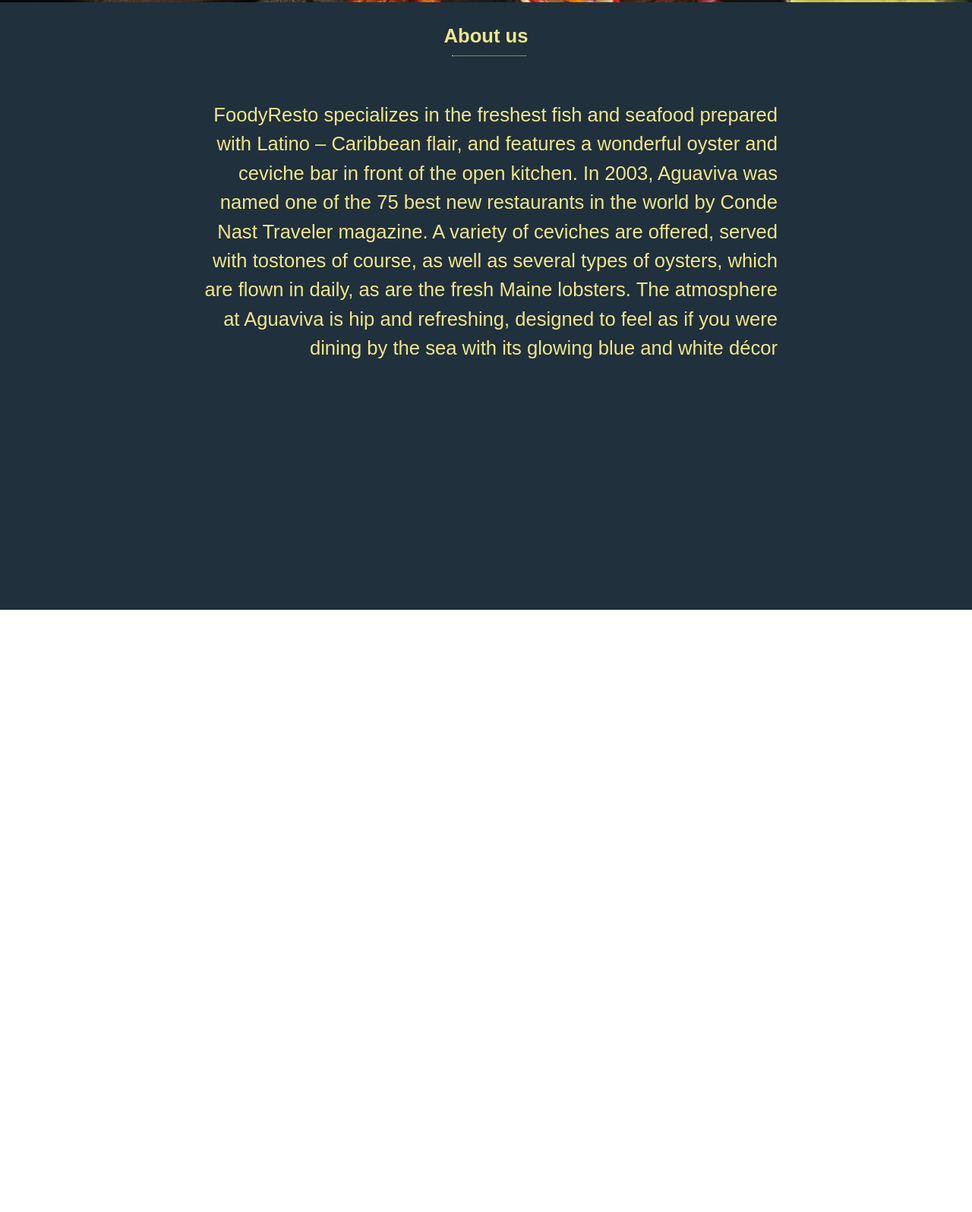
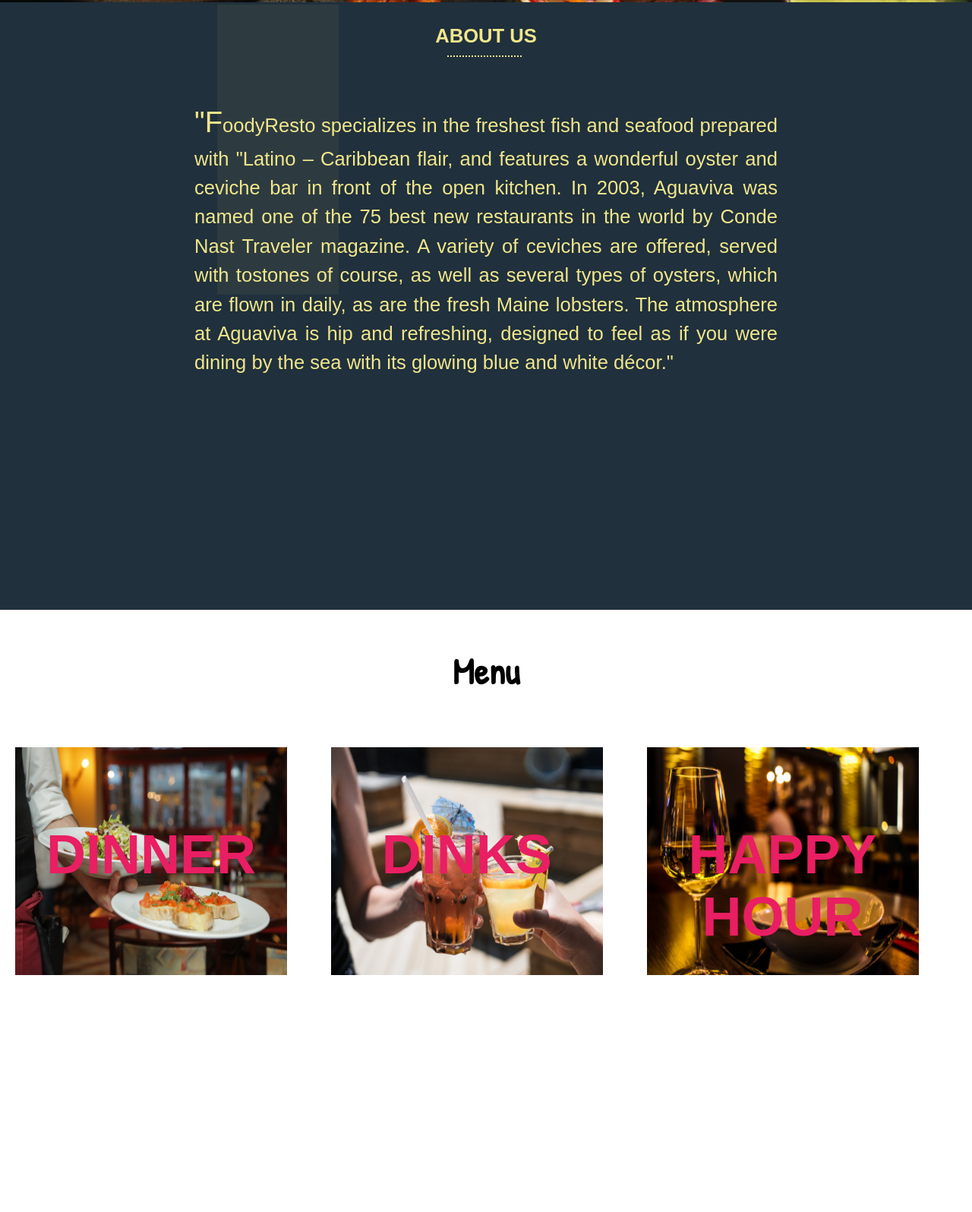
Before and after one commit to srikanthkarra376/goldenFoods, a plain HTML site: page index.html in a window 1280 px wide. Shown: the part 797-2393 px from the top of the page at 76% size. Before the commit the page ends 1600 px from the top, so only its background shows below. Drawn offline with nearby package versions, Linux system fonts and the light colour scheme; a web font is replaced by a local one.

Commit message:
added menu

```diff
--- a/css/styles.css
+++ b/css/styles.css
@@ -105,6 +105,9 @@
     color:#ffeb3b;
     padding-top:50px;
   }
+   #side-menu-div ul li a:hover{
+    text-decoration: line-through;
+   }
   #side-menu-div i{
     padding:8px 16px;
   }
@@ -133,6 +136,7 @@
   width:100%;
   background-attachment: scroll;
   background:linear-gradient(rgb(4, 4, 3),rgba(30, 17, 17, 0)),url(../images/hotel.jpeg);
+  transition: .5s;
   background-size: cover;
   background-position: center;
   background-repeat: no-repeat;
@@ -148,20 +152,23 @@
 width:50%;
 text-align: center;
 margin: 22.5%;
+
 }
 
 
 #showcase h1:hover{
+  animation-name: animate;
   background-image: url(../images/large.png);
+  transition: 0.9s;
   z-index: 1;
   background-size: 400px 250px;
   position: absolute;
   background-position: center;
   background-repeat: no-repeat;
+
 }
 
-
-/*------------------------about------------------------------*/
+/*------------------------ABOUT-------------------------*/
 
 #about {
 
@@ -171,7 +178,7 @@
 height: 100vh;
 background-color:#20303c;
 border-left:1px soild #F0E68C;
-text-align:right;
+text-align:justify;
 }
 
 
@@ -184,32 +191,137 @@
   margin:0 auto;
 
 }
+#about p:before {
+
+    content: '';
+    height: 50%;
+    background-color: #f0e68c0f;
+    position: absolute;
+    padding: 80px;
+    margin-top: 65px;
+    transform: translate(30px, -50%);
+}
+
 
 #about p {
   line-height: 1.5;
 }
+#about p::first-letter {
+  font-size: 1.5em;
+}
 
 #about h3 {
+  text-transform: uppercase;
   text-align: center;
   padding: 30px;
 }
 
-
 #about h3::after {
   position:absolute;
-  content: '';
+  content:'';
   margin-top: 40px;
-  margin-left:-100px;
+  margin-left:-118px;
   width:98px;
-  border-bottom: 1px dotted #F0E68C;
+  border-bottom: 2px dotted #F0E68C;
 }
 
 @media screen and (max-width: 900px) {
 
 #about p {
+
     font-size: 1.2em;
     text-align: justify;
-      line-height: 1.3;
+    line-height: 1.3;
+  }
+
+}
+@media screen and (max-width: 600px) {
+  #about p {
+
+    font-size: 1.5em;
+    text-align: justify;
+    line-height: 1.5;
+  }
+
 }
 
+@media screen and (max-width: 500px)
+{
+
+#about {
+      position: absolute;
+      top:100vh;
+      width:100%;
+      height: 80vh;
+      background-color:#20303c;
+      border-left:1px soild #F0E68C;
+      text-align:justify;
+}
+
+
+  #about p {
+
+    font-size: 1em;
+    text-align: justify;
+    line-height: 1.3;
+    padding:0;
   }
+
+
+}
+/*------------------------MENU-------------------------*/
+#menu {
+position: absolute;
+top:200vh;
+width:100%;
+height: 100vh;
+}
+#menu h3 {
+  text-align:center;
+  font-size: 3em;
+}
+#menu .grid-container {
+  display: grid;
+  grid-template-columns: 30% 30% 30%;
+  grid-gap: 3%;
+  padding: 10px;
+}
+
+#menu .grid-container .grid-item {
+
+  padding: 10px;
+  text-align: center;
+}
+#menu .grid-container .grid-item img {
+  width:100%;
+  height:300px;
+
+}
+#menu .grid-container .grid-item h1 {
+  position: relative;
+  font-family:almoni-dl-aaa-300,sans-serif;
+  top:-45%;
+  z-index:1;
+  text-transform: uppercase;
+  color: #e91e63;
+  font-size: 4.5em;
+  opacity: 1;
+
+}
+
+@media screen and (max-width: 900px) {
+
+#menu .grid-container {
+  display: grid;
+  grid-template-columns: auto auto ;
+  }
+
+}
+@media screen and (max-width: 700px) {
+
+#menu .grid-container {
+  display: grid;
+  grid-template-columns: auto  ;
+  }
+
+}
--- a/index.html
+++ b/index.html
@@ -13,13 +13,13 @@
   </head>
 
 <body>
-   <!-----Header---->
+   <!---------------------------Header------------------------------------->
    <div id="logo">
       <a href="#">Golden Resto</a>
   </div>
+   <!---------------------------NAVBAR------------------------------------->
    <nav>
       <ul>
-
          <li><a href="#">Home</a></li>
         <li><a href="#about">About</a></li>
         <li><a href="#menu">Menu</a></li>
@@ -40,22 +40,46 @@
           <li><a href="#contact">contact</a></li>
        </ul>
     </div>
-    <!---Showcase images-->
+
+   <!----------------------------SHOWCASE------------------------------------->
     <section id="showcase">
       <h1> " WE SERVE FOOD WITH LOVE "</h1>
+    </section>
 
-    </section>
+    <!----------------------------ABOUT------------------------------------->
     <section id="about">
       <h3>About us </h3>
-      <p>FoodyResto specializes in the freshest fish and seafood prepared with
-Latino – Caribbean flair, and features a wonderful oyster and
+      <p>"FoodyResto specializes in the freshest fish and seafood prepared with
+            "Latino – Caribbean flair, and features a wonderful oyster and
                         ceviche bar in front of the open kitchen. In 2003, Aguaviva was
                         named one of the 75 best new restaurants in the world by Conde
                         Nast Traveler magazine. A variety of ceviches are offered, served
                         with tostones of course, as well as several types of oysters, which
                         are flown in daily, as are the fresh Maine lobsters. The
-atmosphere at Aguaviva is hip and refreshing, designed to feel as if you were dining by the sea
-with its glowing blue and white décor
+                        atmosphere at Aguaviva is hip and refreshing, designed to feel as
+                        if you were dining by the sea with its glowing blue and white décor."
+  </section>
+
+  <!---------------------------MENU------------------------------------->
+   <section id="menu">
+      <h3>Menu</h3>
+    <div class="grid-container">
+      <div class="grid-item">
+          <img src="./images/dinner.jpeg">
+          <h1>Dinner</h1>
+      </div>
+        <div class="grid-item">
+          <img src="./images/drinks.jpeg">
+           <h1>Dinks</h1>
+      </div>
+        <div class="grid-item">
+        <img src="./images/wineGlass.jpeg">
+          <h1>Happy Hour</h1>
+      </div>
+
+
+    </div>
+
   </section>
 
   <script src="https://code.jquery.com/jquery-3.3.1.js"></script>
--- a/js/main.js
+++ b/js/main.js
@@ -5,16 +5,18 @@
    });
 
 
-     $("#side-menu-div li.close,#side-menu-div ul li a").on('click',function(){
-     $('#side-menu-div ul').addClass('animated bounceOut').css('display','none');
-     $('#side-menu-div i').fadeIn(200).css('display','block');
-
-
-   });
+     $("#side-menu-div li.close").on('click',function(){
+      $('#side-menu-div i.fa-bars').fadeIn(200).css('display','block');
+     $('#side-menu-div ul ').css('display','none');
+    });
 });
-
-
-
+//function to occur when user clicks on anchor tag
+$(document).ready(function(){
+   $("#side-menu-div ul li a").click(function(){
+    $("#side-menu-div ul").css('display','none');
+     $('#side-menu-div i.fa-bars').fadeIn(200).css('display','block');
+    });
+  });
 // -------------------smooth scrrolling----------------
 
 
@@ -47,7 +49,9 @@
       }
     }
   });
-//animate css
+
+
+// ABOUT ANIMATION
 
 
 $(window).scroll(function() {
@@ -57,3 +61,18 @@
 
    }
 });
+
+// MENU ANIMATION
+$(window).scroll(function() {
+  var height1 = $(window).height();
+   if($(window).scrollTop()+ height1> 1600 ) {
+    var menu = document.getElementsByTagName('img');
+    console.log(menu);
+     for(var i=0;i< menu;i++){
+      console.log(menu[i]);
+       menu[i].animateCss('animated bounce');
+
+     }
+
+   }
+});
```
Also changed, not shown: images/dinner.jpeg (added), images/drinks.jpeg (added), images/maansingh-s.jpg (added), images/wineGlass.jpeg (added). Lines whose indentation alone changed are shown as unchanged.
